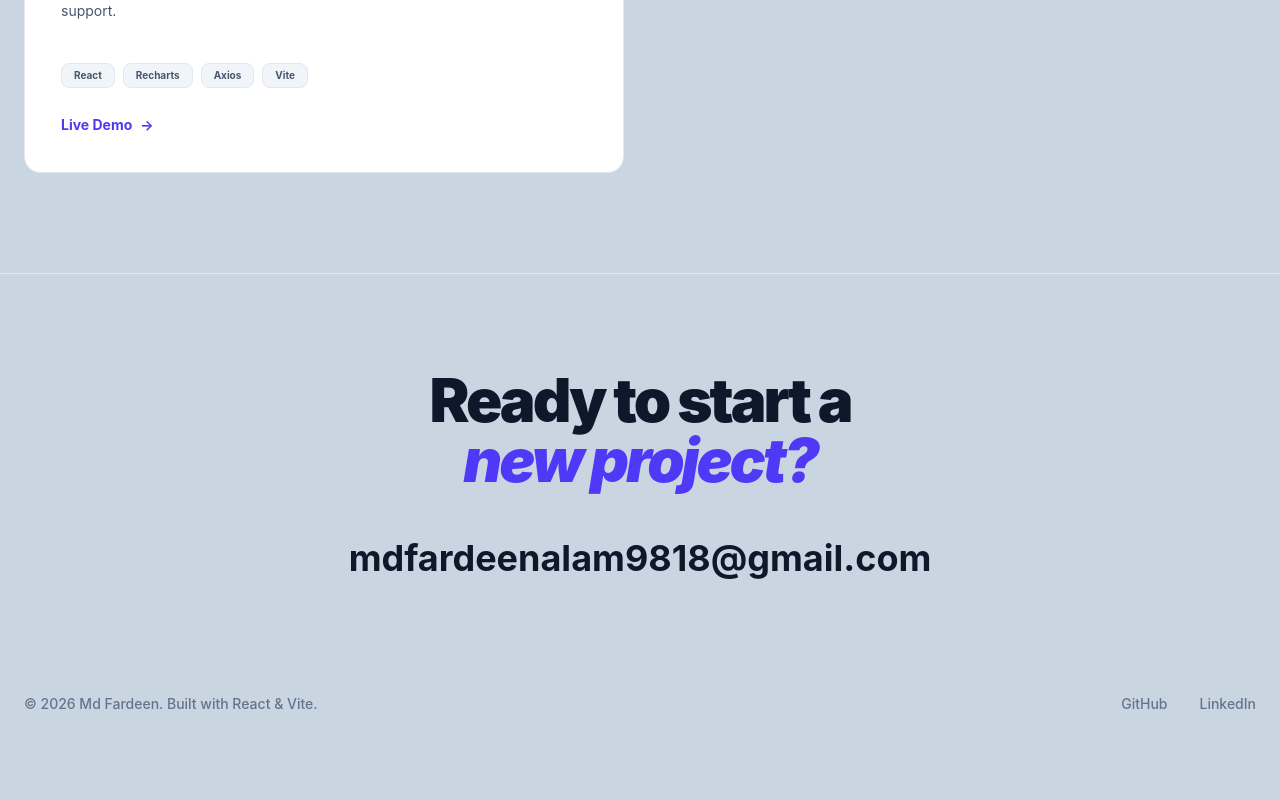
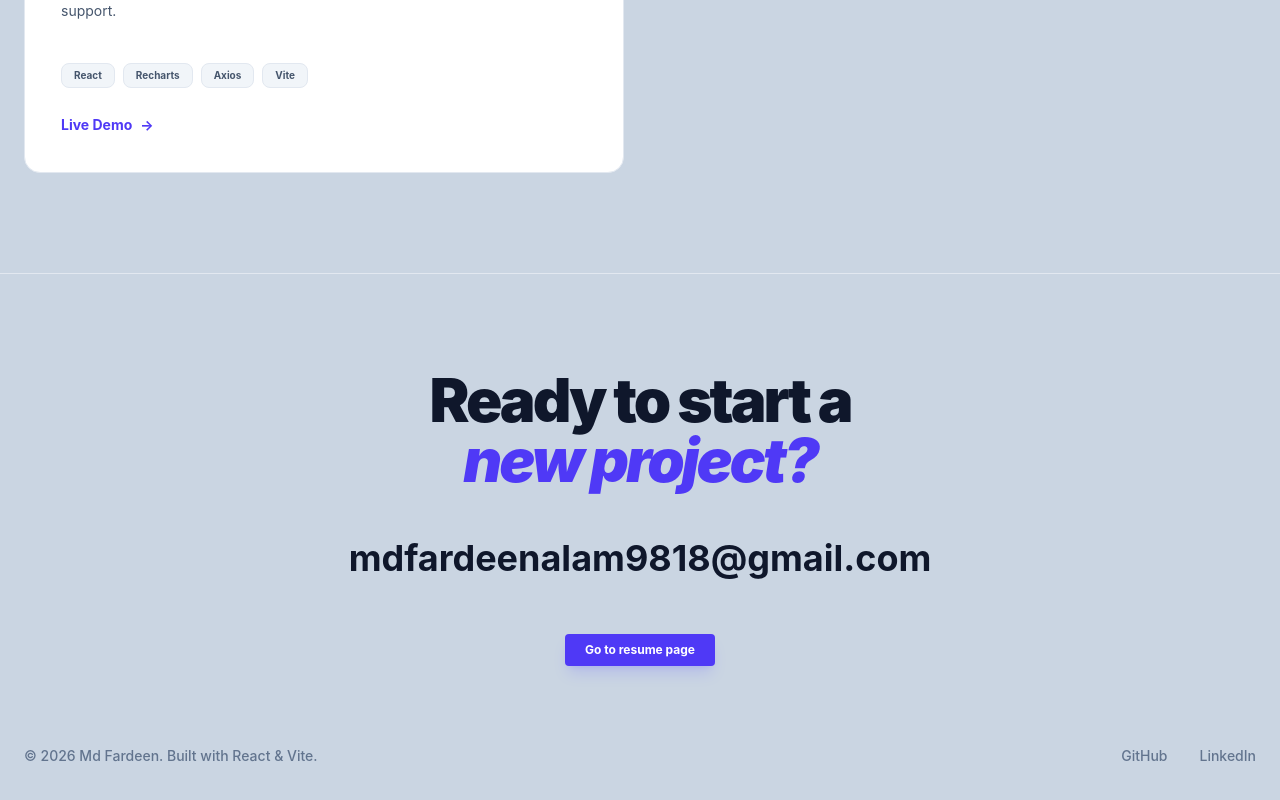
Before and after one commit to Fardeenxarceus/Portfolio, a React (Vite) app: page /work in a window 1280 px wide. Shown: the part 903-1703 px from the top of the page. Built offline with nearby package versions, Linux system fonts and the light colour scheme.

Commit message:
fixe hire me btn

```diff
--- a/src/components/ContactAction.jsx
+++ b/src/components/ContactAction.jsx
@@ -11,6 +11,7 @@ export default function ContactAction() {
   };
 
   return (
+    <>
       <div className="flex flex-col items-center group">
         <button
           onClick={handleCopy}
@@ -29,5 +30,16 @@ export default function ContactAction() {
             : "Click to copy email address"}
         </p>
       </div>
+      <div className="mt-5 flex justify-center">
+        <a
+          target="_blank"
+          href="https://fardeenxarceus.github.io/Resume/resume.pdf"
+          className="hidden md:block bg-indigo-600 text-white px-5 py-2 rounded text-xs font-bold hover:bg-indigo-700 transition-all shadow-lg shadow-indigo-500/20"
+          onClick={() => {}}
+        >
+          Go to resume page
+        </a>
+      </div>
+    </>
   );
 }
--- a/src/components/Navbar.jsx
+++ b/src/components/Navbar.jsx
@@ -4,7 +4,7 @@ import { Link } from "react-router-dom";
 export default function Navbar() {
   const hireBtnClick = () => {
     window.scrollTo({
-      top: 760,
+      top: 800,
       left: 0,
       behavior: "smooth",
     });
@@ -33,7 +33,6 @@ export default function Navbar() {
 
           {/* Direct Link to Email for quick access */}
           <button
-            href="mailto:mdfardeenalam9818@gmail.com"
             className="hidden md:block bg-indigo-600 text-white px-5 py-2 rounded text-xs font-bold hover:bg-indigo-700 transition-all shadow-lg shadow-indigo-500/20"
             onClick={hireBtnClick}
           >
```
Lines whose indentation alone changed are shown as unchanged.
